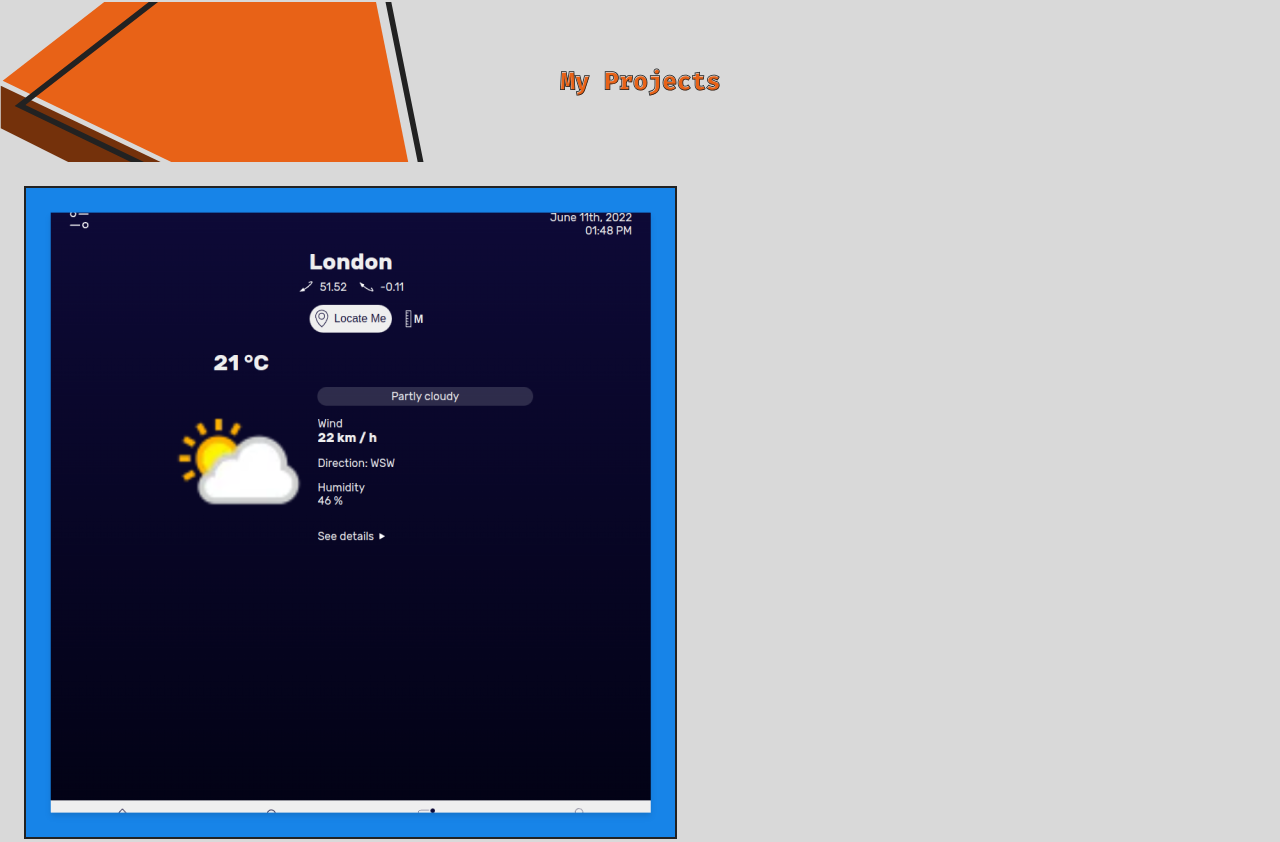
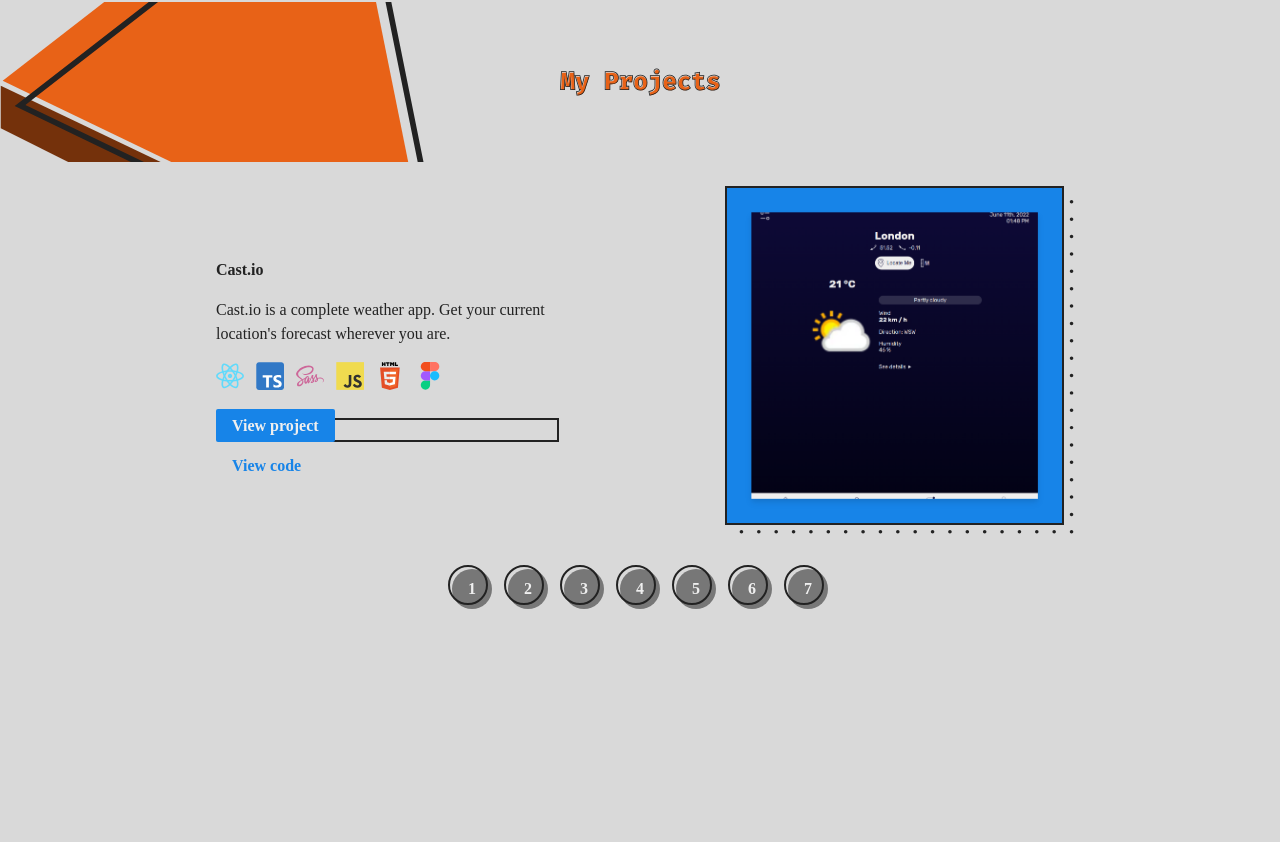
Before and after one commit to F4LC0NN/trcreativ.dev, a React (Create React App) app: page / in a window 1280 px wide. Shown: the part 1678-2520 px from the top of the page. After the commit the page ends 2480 px from the top, so only its background shows below. Built offline with nearby package versions, Linux system fonts and the light colour scheme.

Commit message:
Feat: Carousel slider, slides & buttons

```diff
--- a/src/components/home/main/about/About.tsx
+++ b/src/components/home/main/about/About.tsx
@@ -15,7 +15,6 @@ const $about = `
   sm:px-32
   md:px-48
   lg:px-72
-  lg:px-6
   lg:flex
   lg:flex-col
   lg:relative
--- a/src/components/home/main/projects/projectsCarousel/ProjectsCarousel.tsx
+++ b/src/components/home/main/projects/projectsCarousel/ProjectsCarousel.tsx
@@ -3,27 +3,47 @@ import React from 'react';
 import projectsList from '../../../../../utils/projectsList';
 
 import dotGrid2 from '../../../../../assets/images/main/projects/presented/dotGrid2.svg';
+import sliderButtonList from '../../../../../utils/sliderButtonList';
 
 const $carouselContainer = `
   w-full
   h-fit
   flex
+  lg:flex-col
   justify-center
   items-center
+  lg:overflow-hidden
 `;
 
 const $slider = `
-  w-full
+  scrollbar
+  max-w-full
   h-fit
   p-6
+  md:px-48
+  lg:px-6
   flex
   flex-col
+  lg:flex-row
+  lg:overflow-x-auto
+  lg:scroll-smooth
+  lg:snap-x
   gap-8
   `;
 
 const $slide = `
 w-fit
+  xl:w-full
   h-fit
+  xl:px-48
+  lg:flex
+  lg:flex-row-reverse
+  lg:justify-center
+  xl:justify-between
+  lg:items-center
+  lg:gap-24
+  lg:shrink-0
+  xl:gap-0
 `;
 
 const $imageSrc = `
@@ -33,10 +53,20 @@ const $imageSrc = `
 `;
 
 const $dotGrid2 = `
+  w-fit
+  h-fit
   absolute
   top-3
+  2xl:top-16
   left-3
+  2xl:left-16
   -z-10
+`;
+
+const $slideText = `
+  w-fit
+  h-fit
+  lg:w-[40%]
 `;
 
 const $slideTitle = `
@@ -73,16 +103,18 @@ const $techImage = `
 `;
 
 const $buttonList = `
-  w-fit
+  w-full
   h-fit
 `;
 
 const $buttonItem = `
+  w-full
+  h-fit
   py-2
 `;
 
 const $buttonContainer = `
-  w-40
+  w-full
   h-fit
   relative
 `;
@@ -98,17 +130,53 @@ const $buttonGraphic = `
   -z-10
 `;
 
+const $sliderButtonContainer = `
+  w-full
+  h-[10vh]
+  hidden
+  lg:flex
+  lg:justify-center
+  lg:items-center
+`;
+
+const $sliderButtonGraphic = `
+  w-10
+  h-10
+  p-2
+  absolute
+  -top-1
+  -left-1
+  border-2
+  border-customBlack
+  rounded-full
+  pointer-events-none
+`;
+
+const $sliderButtonList = `
+  w-full
+  h-fit
+  lg:flex
+  justify-center
+  items-center
+  gap-4
+`;
+
+const $sliderButtonItem = `
+  relative
+`;
+
 function ProjectsCarousel() {
   return (
     <div className={$carouselContainer}>
       <ul className={$slider}>
         {
           projectsList.map((item) => (
-            <li key={item.key} className={$slide}>
+            <li key={item.key} className={$slide} id={item.id}>
               <div className={item.$imageContainer}>
                 <img src={dotGrid2} alt="A grid of dots" className={$dotGrid2} />
                 <img src={item.imageSrc} alt={item.imageAlt} className={$imageSrc} />
               </div>
+              <div className={$slideText}>
                 <h3 className={$slideTitle}>{item.title}</h3>
                 <p className={$slideDescription}>{item.description}</p>
                 <ul className={$techList}>
@@ -147,11 +215,26 @@ function ProjectsCarousel() {
                     </a>
                   </li>
                 </ul>
+              </div>
+            </li>
+          ))
+        }
+      </ul>
+      <div className={$sliderButtonContainer}>
+        <ul className={$sliderButtonList}>
+          {
+            sliderButtonList.map((button) => (
+              <li key={Math.random() * Date.now()} className={$sliderButtonItem}>
+                <div className={$sliderButtonGraphic} />
+                <a href={button.id} type="button" className={button.$sliderButton}>
+                  {button.number}
+                </a>
               </li>
             ))
           }
         </ul>
       </div>
+    </div>
   );
 }
 
--- a/src/index.css
+++ b/src/index.css
@@ -11,4 +11,32 @@
     background-color: #D9D9D9;
     scroll-behavior: smooth;
   }
+
+  ::-webkit-scrollbar {
+    width: 10px;
+    height: 10px;
+  }
+
+  ::-webkit-scrollbar-thumb {
+    border-radius: 20rem;
+    background-color: #22222250;
+  }
+
+  ::-webkit-scrollbar-track {
+    background-color: transparent;
+  }
+
+  .scrollbar::-webkit-scrollbar {
+    width: 10px;
+    height: 10px;
+  }
+
+  .scrollbar::-webkit-scrollbar-thumb {
+    border-radius: 20rem;
+    background-color: #22222225;
+  }
+
+  .scrollbar::-webkit-scrollbar-track {
+    background-color: transparent;
+  }
 }
--- a/src/utils/projectsList.ts
+++ b/src/utils/projectsList.ts
@@ -59,9 +59,14 @@ const projectsList = [
     imageAlt: 'Screenshot of Cast.io',
     $imageContainer: `
       w-fit
+      sm:w-[60%]
+      md:w-fit
+      lg:w-[40%]
       h-fit
+      sm:m-auto
+      lg:m-0
+      p-6
       relative
-      p-6
       border-2
       border-customBlack
       bg-customBlue
@@ -69,7 +74,8 @@ const projectsList = [
     $projectButton: `
       w-full
       h-fit
-      p-2
+      px-4
+      py-2
       rounded-sm
       font-bold
       text-customWhite
@@ -78,7 +84,7 @@ const projectsList = [
     $codeButton: `
       w-full
       h-fit
-      px-2
+      px-4
       font-bold
       text-customBlue
     `,
@@ -123,9 +129,14 @@ const projectsList = [
     imageAlt: 'Screenshot of TRCreativ.dev',
     $imageContainer: `
       w-fit
+      sm:w-[60%]
+      md:w-fit
+      lg:w-[40%]
       h-fit
+      sm:m-auto
+      lg:m-0
+      p-6
       relative
-      p-6
       border-2
       border-customBlack
       bg-customOrange
@@ -183,9 +194,14 @@ const projectsList = [
     imageAlt: 'Screenshot of my CV turned into a website',
     $imageContainer: `
       w-fit
+      sm:w-[60%]
+      md:w-fit
+      lg:w-[40%]
       h-fit
+      sm:m-auto
+      lg:m-0
+      p-6
       relative
-      p-6
       border-2
       border-customBlack
       bg-customGreen
@@ -193,7 +209,8 @@ const projectsList = [
     $projectButton: `
       w-full
       h-fit
-      p-2
+      px-4
+      py-2
       rounded-sm
       font-bold
       text-customWhite
@@ -202,7 +219,7 @@ const projectsList = [
     $codeButton: `
       w-full
       h-fit
-      px-2
+      px-4
       font-bold
       text-customGreen
     `,
@@ -235,9 +252,14 @@ const projectsList = [
     imageAlt: 'Screenshot of Studify',
     $imageContainer: `
       w-fit
+      sm:w-[60%]
+      md:w-fit
+      lg:w-[40%]
       h-fit
+      sm:m-auto
+      lg:m-0
+      p-6
       relative
-      p-6
       border-2
       border-customBlack
       bg-customBlack
@@ -245,7 +267,8 @@ const projectsList = [
     $projectButton: `
       w-full
       h-fit
-      p-2
+      px-4
+      py-2
       rounded-sm
       font-bold
       text-customWhite
@@ -254,7 +277,7 @@ const projectsList = [
     $codeButton: `
       w-full
       h-fit
-      px-2
+      px-4
       font-bold
       text-customBlack
     `,
@@ -287,9 +310,14 @@ const projectsList = [
     imageAlt: 'Screenshot of Simple Calc',
     $imageContainer: `
       w-fit
+      sm:w-[60%]
+      md:w-fit
+      lg:w-[40%]
       h-fit
+      sm:m-auto
+      lg:m-0
+      p-6
       relative
-      p-6
       border-2
       border-customBlack
       bg-customBlue
@@ -297,7 +325,8 @@ const projectsList = [
     $projectButton: `
       w-full
       h-fit
-      p-2
+      px-4
+      py-2
       rounded-sm
       font-bold
       text-customWhite
@@ -306,7 +335,7 @@ const projectsList = [
     $codeButton: `
       w-full
       h-fit
-      px-2
+      px-4
       font-bold
       text-customBlue
     `,
@@ -339,9 +368,14 @@ const projectsList = [
     imageAlt: 'Screenshot of Etch A Sketch',
     $imageContainer: `
       w-fit
+      sm:w-[60%]
+      md:w-fit
+      lg:w-[40%]
       h-fit
+      sm:m-auto
+      lg:m-0
+      p-6
       relative
-      p-6
       border-2
       border-customBlack
       bg-customOrange
@@ -349,7 +383,8 @@ const projectsList = [
     $projectButton: `
       w-full
       h-fit
-      p-2
+      px-4
+      py-2
       rounded-sm
       font-bold
       text-customWhite
@@ -358,7 +393,7 @@ const projectsList = [
     $codeButton: `
       w-full
       h-fit
-      px-2
+      px-4
       font-bold
       text-customOrange
     `,
@@ -378,9 +413,14 @@ const projectsList = [
     imageAlt: 'Screenshot of trcreativ.com',
     $imageContainer: `
       w-fit
+      sm:w-[60%]
+      md:w-fit
+      lg:w-[40%]
       h-fit
+      sm:m-auto
+      lg:m-0
+      p-6
       relative
-      p-6
       border-2
       border-customBlack
       bg-customGreen
@@ -388,7 +428,8 @@ const projectsList = [
     $projectButton: `
       w-full
       h-fit
-      p-2
+      px-4
+      py-2
       rounded-sm
       font-bold
       text-customWhite
--- /dev/null
+++ b/src/utils/sliderButtonList.ts
@@ -0,0 +1,123 @@
+const sliderButtonList = [
+  {
+    id: '#castDotIo',
+    number: '1',
+    $sliderButton: `
+      w-10
+      h-10
+      p-2
+      flex
+      justify-center
+      items-center
+      font-bold
+      text-customWhite
+      rounded-full
+      bg-customDarkGrey
+      pointer-events-auto
+    `,
+  },
+  {
+    id: '#trCreativDotDev',
+    number: '2',
+    $sliderButton: `
+      w-10
+      h-10
+      p-2
+      flex
+      justify-center
+      items-center
+      font-bold
+      text-customWhite
+      rounded-full
+      bg-customDarkGrey
+      pointer-events-auto
+    `,
+  },
+  {
+    id: '#websiteCv',
+    number: '3',
+    $sliderButton: `
+      w-10
+      h-10
+      p-2
+      flex
+      justify-center
+      items-center
+      font-bold
+      text-customWhite
+      rounded-full
+      bg-customDarkGrey
+      pointer-events-auto
+    `,
+  },
+  {
+    id: '#studify',
+    number: '4',
+    $sliderButton: `
+      w-10
+      h-10
+      p-2
+      flex
+      justify-center
+      items-center
+      font-bold
+      text-customWhite
+      rounded-full
+      bg-customDarkGrey
+      pointer-events-auto
+    `,
+  },
+  {
+    id: '#simpleCalc',
+    number: '5',
+    $sliderButton: `
+      w-10
+      h-10
+      p-2
+      flex
+      justify-center
+      items-center
+      font-bold
+      text-customWhite
+      rounded-full
+      bg-customDarkGrey
+      pointer-events-auto
+    `,
+  },
+  {
+    id: '#etchASketch',
+    number: '6',
+    $sliderButton: `
+      w-10
+      h-10
+      p-2
+      flex
+      justify-center
+      items-center
+      font-bold
+      text-customWhite
+      rounded-full
+      bg-customDarkGrey
+      pointer-events-auto
+    `,
+  },
+  {
+    id: '#trCreativDotCom',
+    number: '7',
+    $sliderButton: `
+      w-10
+      h-10
+      p-2
+      flex
+      justify-center
+      items-center
+      font-bold
+      text-customWhite
+      rounded-full
+      bg-customDarkGrey
+      pointer-events-auto
+    `,
+  },
+];
+
+export default sliderButtonList;
--- a/tailwind.config.js
+++ b/tailwind.config.js
@@ -12,6 +12,7 @@ module.exports = {
       colors: {
         customWhite: '#EFEFEF',
         customGrey: '#D9D9D9',
+        customDarkGrey: '#777777',
         customBlue: '#1784E8',
         customGreen: '#10A365',
         customOrange: '#E86217',
```
Lines whose indentation alone changed are shown as unchanged.
